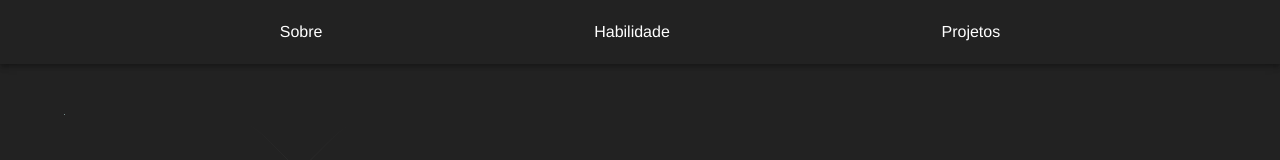
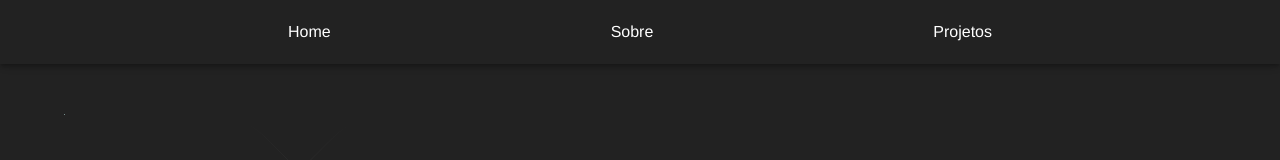
Before and after one commit to RalphSM/meu-portfolio, a React (Vite) app: page / in a window 1280 px wide. Shown: the top 160 px of the page. Built offline with nearby package versions, Linux system fonts and the light colour scheme.

Commit message:
Adicionei funcionalidade aos botoes NavBar

```diff
--- a/src/App.tsx
+++ b/src/App.tsx
@@ -1,9 +1,11 @@
+import { GlobalStyles } from "@mui/material"
 import Home from "./Pages/Home/Home"
 
 const App = () => {
 
   return (
     <>
+      <GlobalStyles styles={{ html: { scrollBehavior: 'smooth' } }} />
       <Home/>
     </>
   )
--- a/src/Pages/Home/sections/AboutMe/AboutMe.tsx
+++ b/src/Pages/Home/sections/AboutMe/AboutMe.tsx
@@ -21,7 +21,7 @@ const AboutMe = () => {
   }));
 
   return (
-    <StyledSection>
+    <StyledSection id="sobre">
       <Container maxWidth="lg">
         <Typography variant="h3" color="textPrimary" gutterBottom>
           Sobre
--- a/src/Pages/Home/sections/Hero/Hero.tsx
+++ b/src/Pages/Home/sections/Hero/Hero.tsx
@@ -30,7 +30,7 @@ const Hero = () => {
 
   return (
     <>
-      <StyleHero>
+      <StyleHero id="home">
         <Container maxWidth="lg">
           <Grid container spacing={2}>
             <Grid item xs={12} md={5}>
--- a/src/Pages/Home/sections/NavBar/NavBar.tsx
+++ b/src/Pages/Home/sections/NavBar/NavBar.tsx
@@ -10,11 +10,11 @@ const NavBar = () => {
 
     return (
       <>
-        <AppBar position="absolute">
+        <AppBar position="fixed">
             <StyledToobar>
-                <MenuItem>Sobre</MenuItem>
-                <MenuItem>Habilidade</MenuItem>
-                <MenuItem>Projetos</MenuItem>
+                <MenuItem component="a" href="#home">Home</MenuItem>
+                <MenuItem component="a" href="#sobre">Sobre</MenuItem>
+                <MenuItem component="a" href="#projetos">Projetos</MenuItem>
             </StyledToobar>
         </AppBar>
       </>
--- a/src/Pages/Home/sections/Projects/Projects.tsx
+++ b/src/Pages/Home/sections/Projects/Projects.tsx
@@ -47,7 +47,7 @@ const Projects = () => {
   ];
 
   return (
-    <Box py={8} sx={{  backgroundColor: theme.palette.primary.main, }}>
+    <Box py={8} sx={{  backgroundColor: theme.palette.primary.main, }} id="projetos">
       <Container maxWidth="lg">
         <Typography variant="h3" color="#ffffff" textAlign="center" gutterBottom>
           Projetos
```
